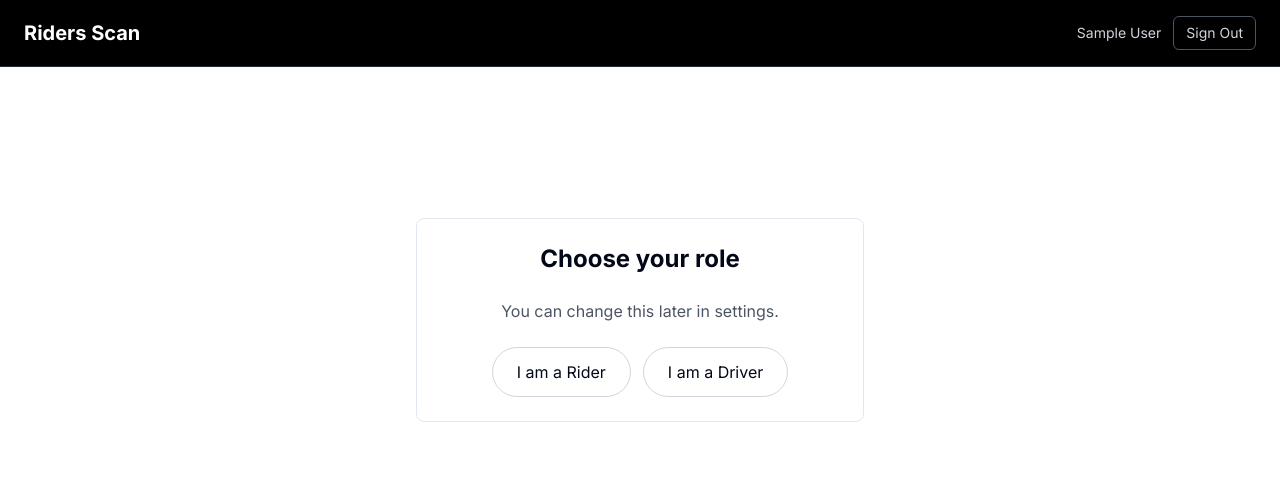
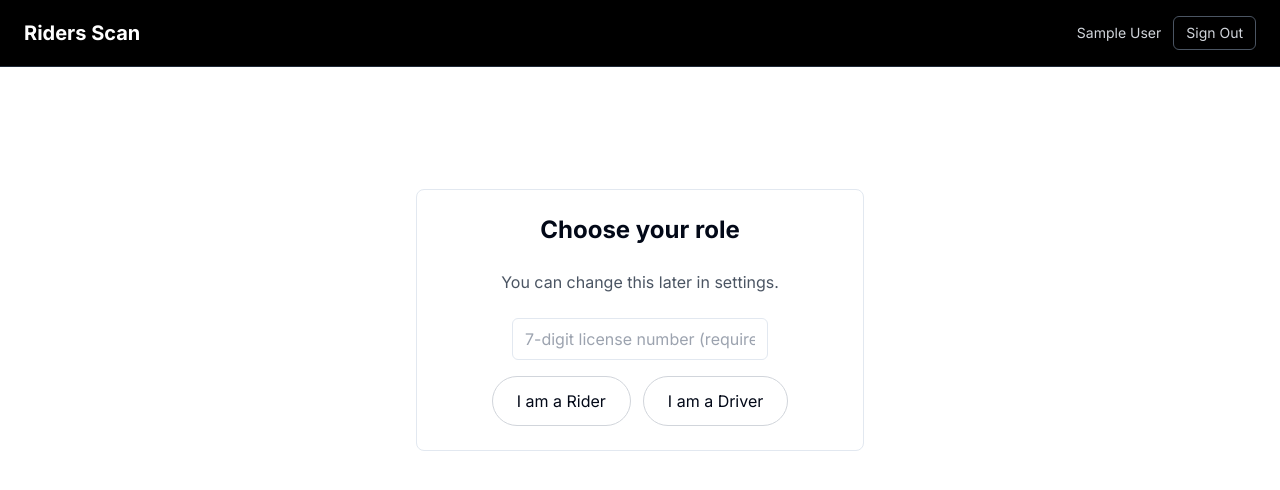
Before and after one commit to sanFransisco/riders-scan, a Next.js app: page /auth/onboarding in a window 1280 px wide. Shown: the top 490 px of the page. Built offline with nearby package versions, Linux system fonts and the light colour scheme; no server answers; sample sign-in values are in the browser's storage.

Commit message:
Onboarding: require 7-digit license for driver role; save via /api/driver/onboarding; input box on onboarding screen

```diff
--- a/app/auth/onboarding/page.tsx
+++ b/app/auth/onboarding/page.tsx
@@ -8,6 +8,7 @@ export default function OnboardingPage() {
   const router = useRouter()
   const { data: session, status } = useSession()
   const [saving, setSaving] = useState(false)
+  const [license, setLicense] = useState('')
 
   // If the user already has a role, send them away immediately
   useEffect(() => {
@@ -24,6 +25,12 @@ export default function OnboardingPage() {
   }, [session, status])
 
   const choose = async (role: 'rider' | 'driver') => {
+    if (role === 'driver') {
+      if (!/^\d{7}$/.test(license)) {
+        alert('Enter 7-digit license number to proceed')
+        return
+      }
+    }
     setSaving(true)
     const res = await fetch('/api/auth/onboarding', {
       method: 'POST',
@@ -32,6 +39,15 @@ export default function OnboardingPage() {
     })
     setSaving(false)
     if (res.ok) {
+      if (role === 'driver') {
+        try {
+          await fetch('/api/driver/onboarding', {
+            method: 'POST',
+            headers: { 'Content-Type': 'application/json' },
+            body: JSON.stringify({ license_plate: license }),
+          })
+        } catch {}
+      }
       // Force session refresh and hard redirect so server-side gating sees updated roles
       try { await fetch('/api/auth/session?update=1', { cache: 'no-store' }) } catch {}
       window.location.href = role === 'driver' ? '/driver' : '/'
@@ -45,7 +61,18 @@ export default function OnboardingPage() {
       <div className="max-w-md w-full bg-white border rounded-lg p-6 space-y-6 text-center">
         <h1 className="text-2xl font-bold">Choose your role</h1>
         <p className="text-gray-600">You can change this later in settings.</p>
-        <div className="flex flex-col sm:flex-row gap-3 justify-center">
+        <div className="space-y-4">
+          <div className="flex items-center gap-2 justify-center">
+            <input
+              value={license}
+              onChange={(e) => setLicense(e.target.value)}
+              placeholder="7-digit license number (required for drivers)"
+              maxLength={7}
+              pattern="^\\\d{7}$"
+              className="px-3 py-2 border rounded-md w-64"
+            />
+          </div>
+          <div className="flex flex-col sm:flex-row gap-3 justify-center">
           <button
             disabled={saving}
             onClick={() => choose('rider')}
@@ -60,6 +87,7 @@ export default function OnboardingPage() {
           >
             I am a Driver
           </button>
+          </div>
         </div>
       </div>
     </div>
```
